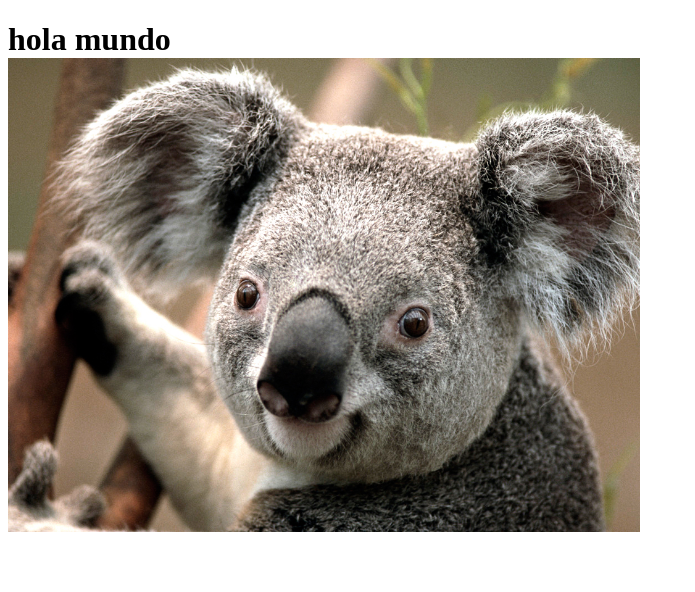
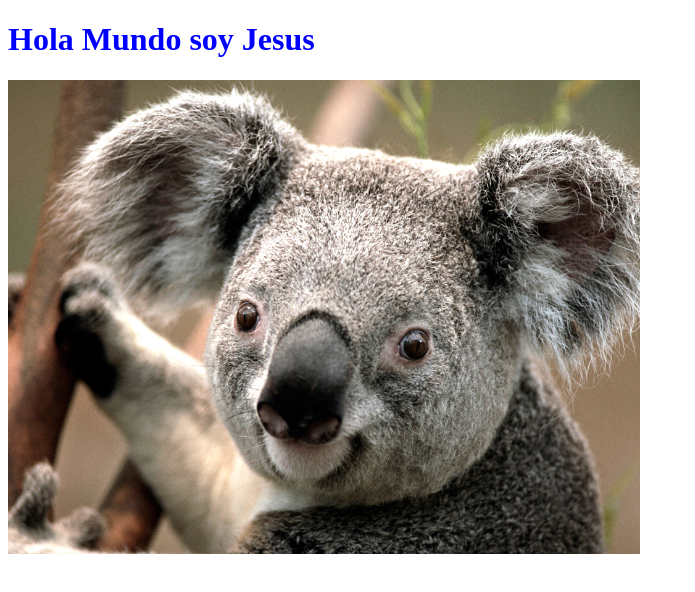
Before and after one commit to MisterGreg17/GIT-3065, a plain HTML site: page index.html in a window 1280 px wide. Shown: the whole page, without its empty margins (0-695 px from the left). Drawn offline with Linux system fonts and the light colour scheme.

Commit message:
cambio a la letras azul

```diff
--- a/index.html
+++ b/index.html
@@ -7,7 +7,9 @@
     <title>Jesus</title>
 </head>
 <body>
-    <h1>hola mundo
+    <h1 style="color: blue">Hola Mundo soy Jesus</h1>
+
+
         <div>
             <img src="Koala.jpg" alt="" width="50%">
         </div>
```
